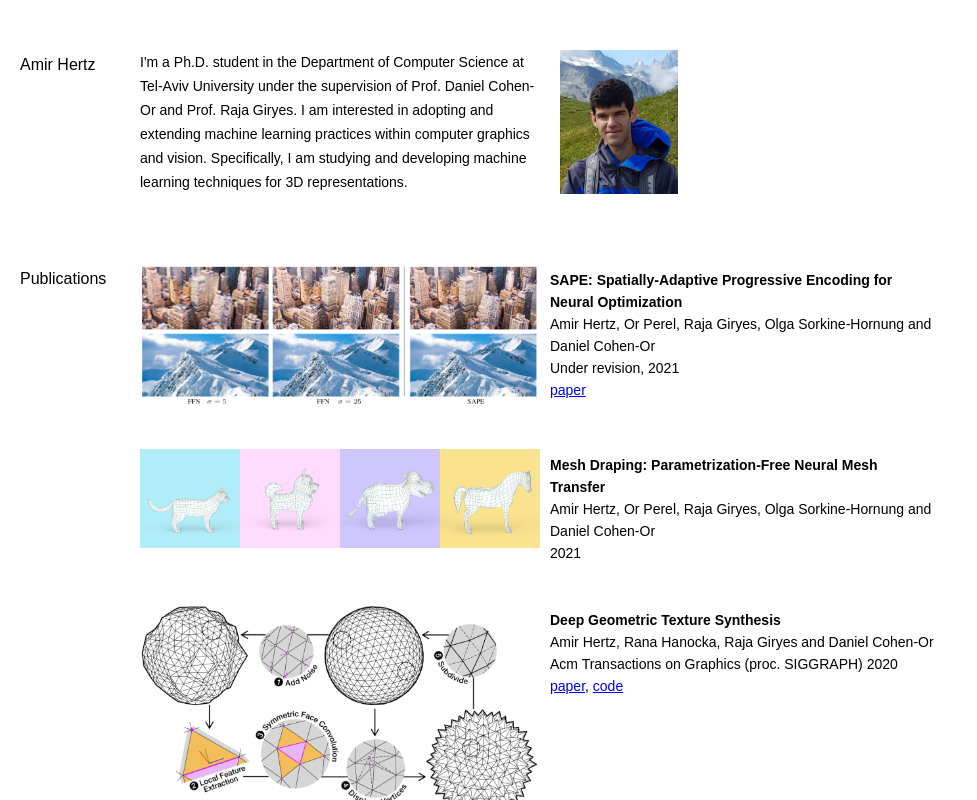
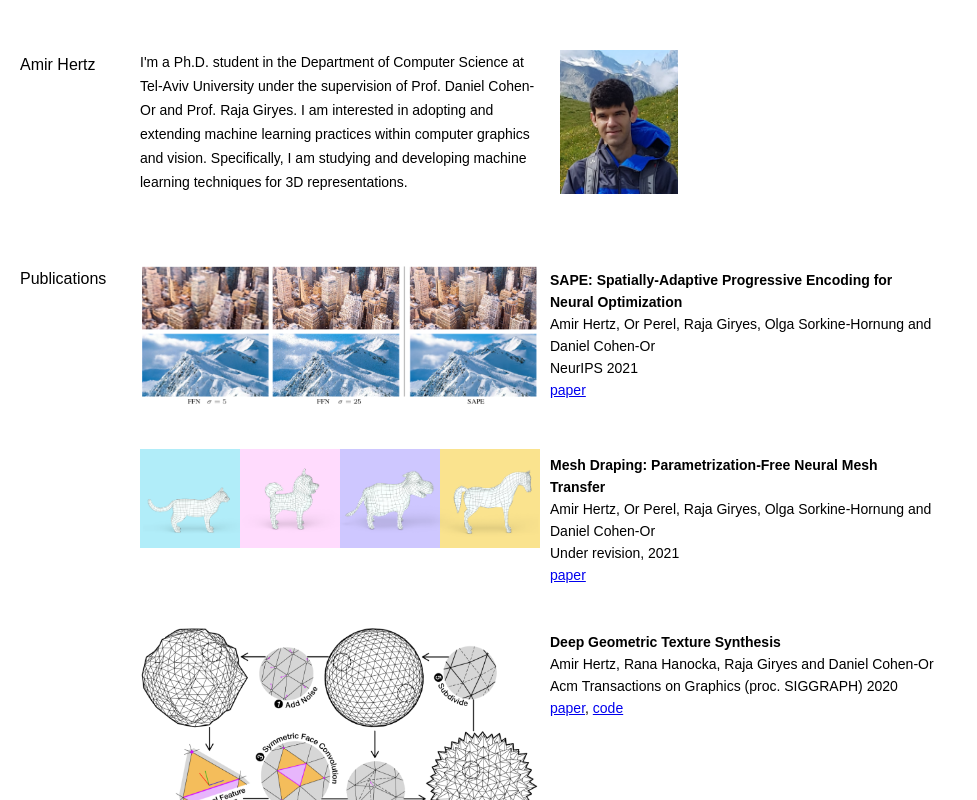
Before and after one commit to amirhertz/amirhertz.github.io, a plain HTML site: page index.html in a window 1280 px wide. Shown: the whole page, without its empty margins (0-977 px from the left). Drawn offline with Linux system fonts and the light colour scheme.

Commit message:
neurips sape

```diff
--- a/index.html
+++ b/index.html
@@ -45,7 +45,7 @@ Tel Aviv University.
 			<br>
 			Amir Hertz, Or Perel, Raja Giryes, Olga Sorkine-Hornung and Daniel Cohen-Or
 			<br>
-			Under revision, 2021
+			NeurIPS 2021
 			<br>
 			<a  id="realLink" href="https://arxiv.org/pdf/2104.09125.pdf" target='_blank'>paper</a>
 		</p>
@@ -57,9 +57,9 @@ Tel Aviv University.
 			<br>
 			Amir Hertz, Or Perel, Raja Giryes, Olga Sorkine-Hornung and Daniel Cohen-Or
 			<br>
-			2021
+			Under revision, 2021
 			<br>
-<!--			<a  id="realLink" href="https://arxiv.org/pdf/2104.09125.pdf" target='_blank'>paper</a>-->
+			<a  id="realLink" href="https://arxiv.org/pdf/2110.05433.pdf" target='_blank'>paper</a>
 		</p>
 
 
```
